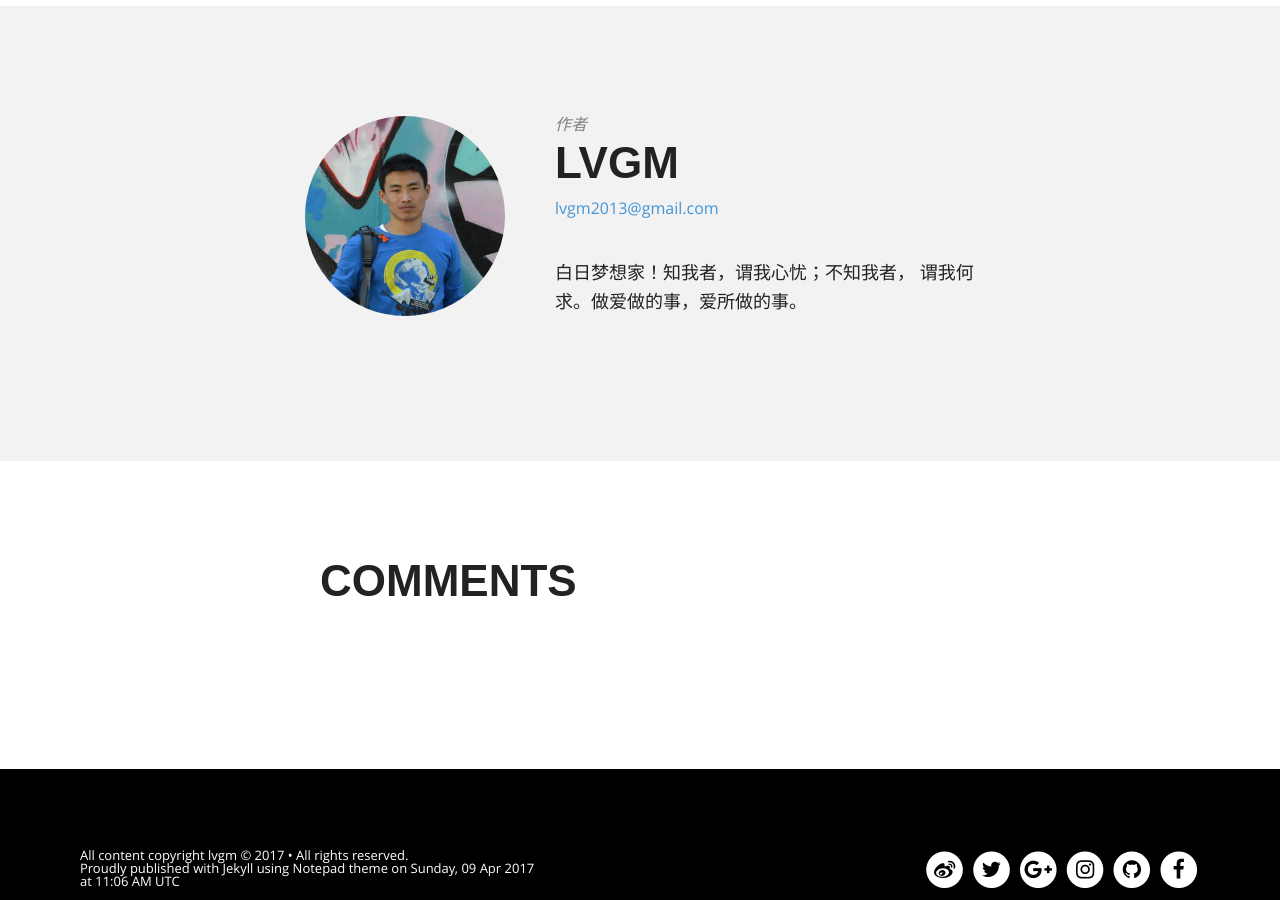
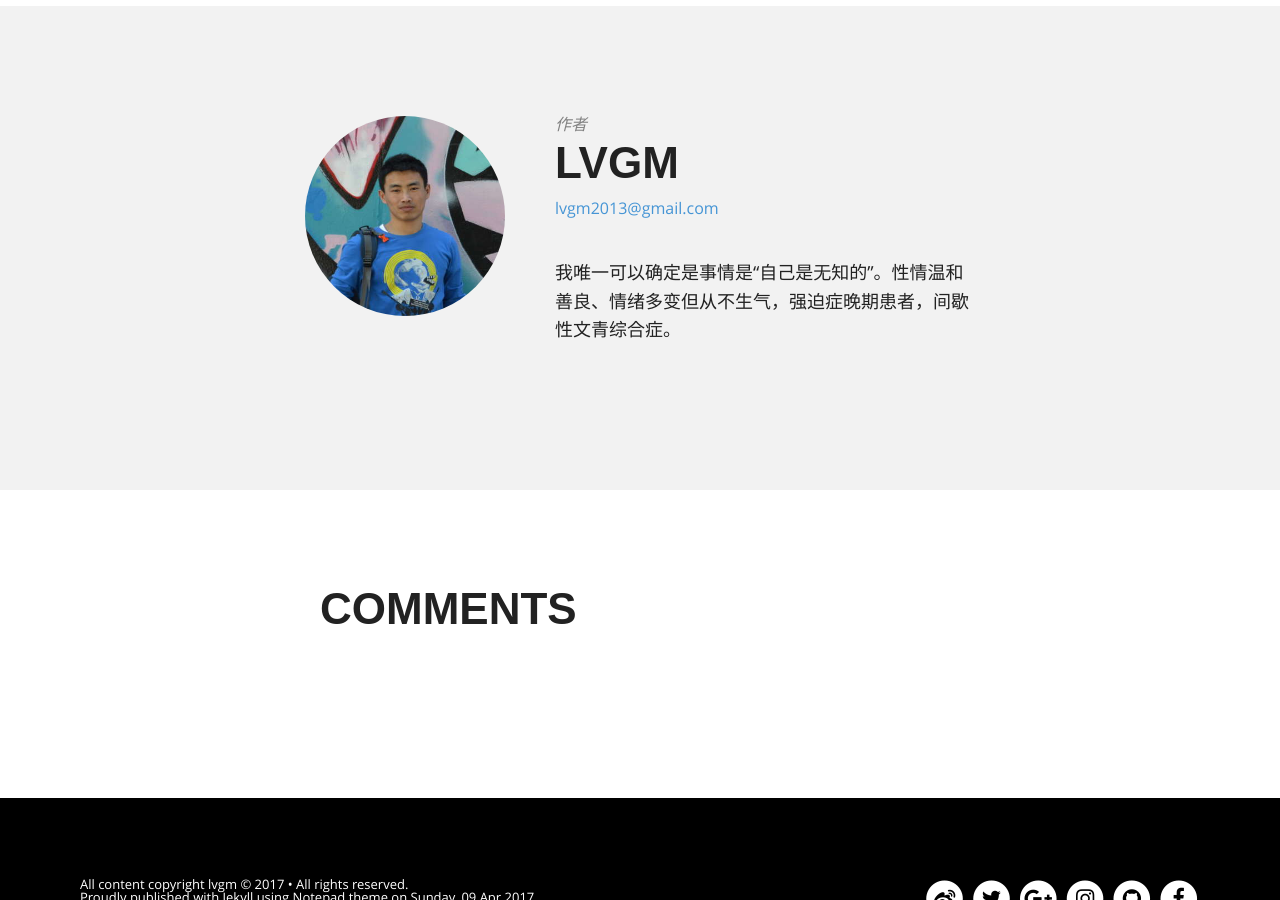
Before and after one commit to lvguanming/lvguanming.github.io, a Jekyll site: the page built from _posts/2015-01-01-happy-new-year.md, in a window 1280 px wide and 900 px high, scrolled down 1886 px. Built offline with Jekyll 4.4.1, drawn with Linux system fonts in a browser that asks for light colours; nearby versions of some CDN libraries; some web fonts are replaced; comment, search, counter and statistics services are not loaded.

Commit message:
update config

```diff
--- a/_config.yml
+++ b/_config.yml
@@ -7,7 +7,7 @@
 wpm:			  200
 dropcap:		  true
 theme:			  blue
-header_bg:        railway.jpg
+header_bg:        blog/img/slider1.jpg
 # Change url to your domain. Leave localhost server or blank when working locally.
 # or use the hint from http://jekyllrb.com/docs/github-pages/ to keep this the same
 # whether working locally or remotely. Start Jekyll with: jekyll serve --baseurl ''
@@ -20,7 +20,7 @@
   avatar:         lvguanming.jpg
   email:          lvgm2013@gmail.com
   # Use the coder's toolbox at http://coderstoolbox.net/string/#!encoding=xml&action=encode&charset=us_ascii to encode your description into XML string
-  description:    白日梦想家！知我者，谓我心忧；不知我者， 谓我何求。做爱做的事，爱所做的事。
+  description:    我唯一可以确定是事情是“自己是无知的”。性情温和善良、情绪多变但从不生气，强迫症晚期患者，间歇性文青综合症。
   # Social networking links used in footer. Update and remove as you like.
   weibo:          lguanming
   twitter:        lvguanming
```
